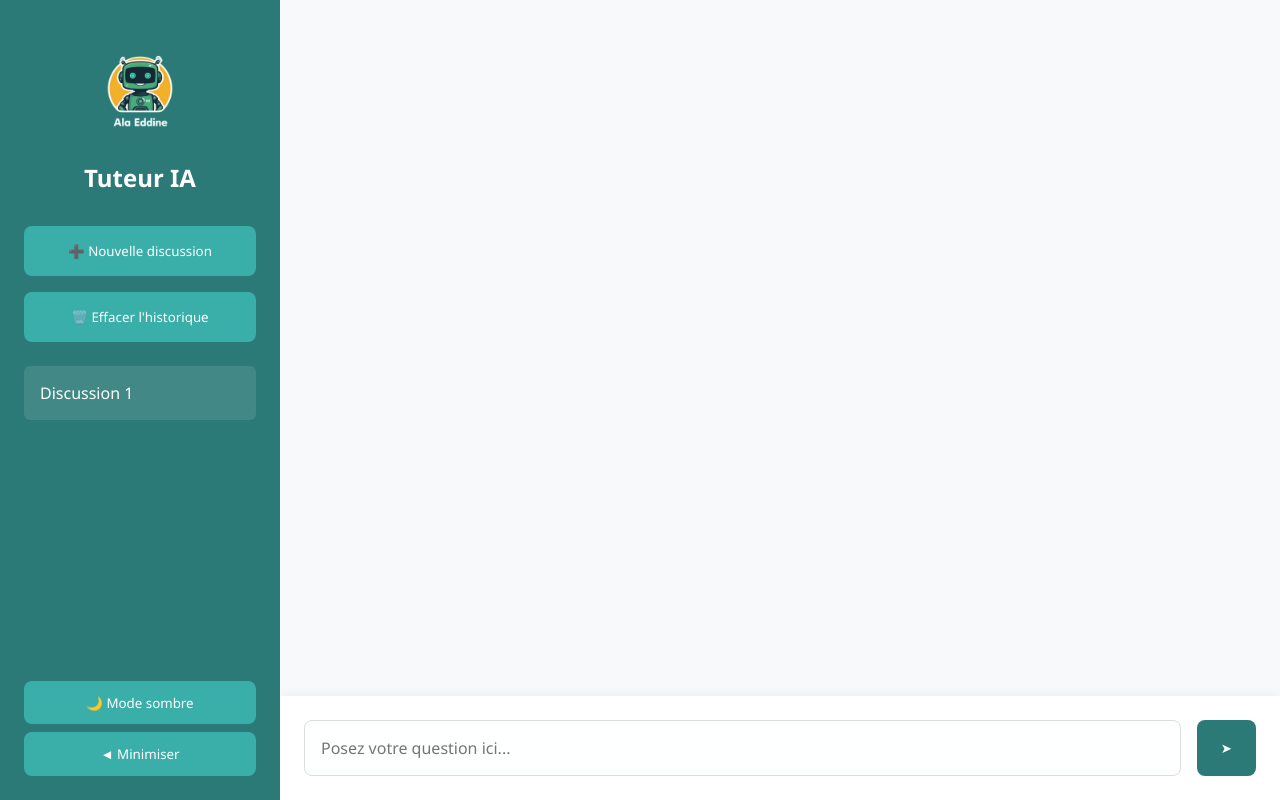
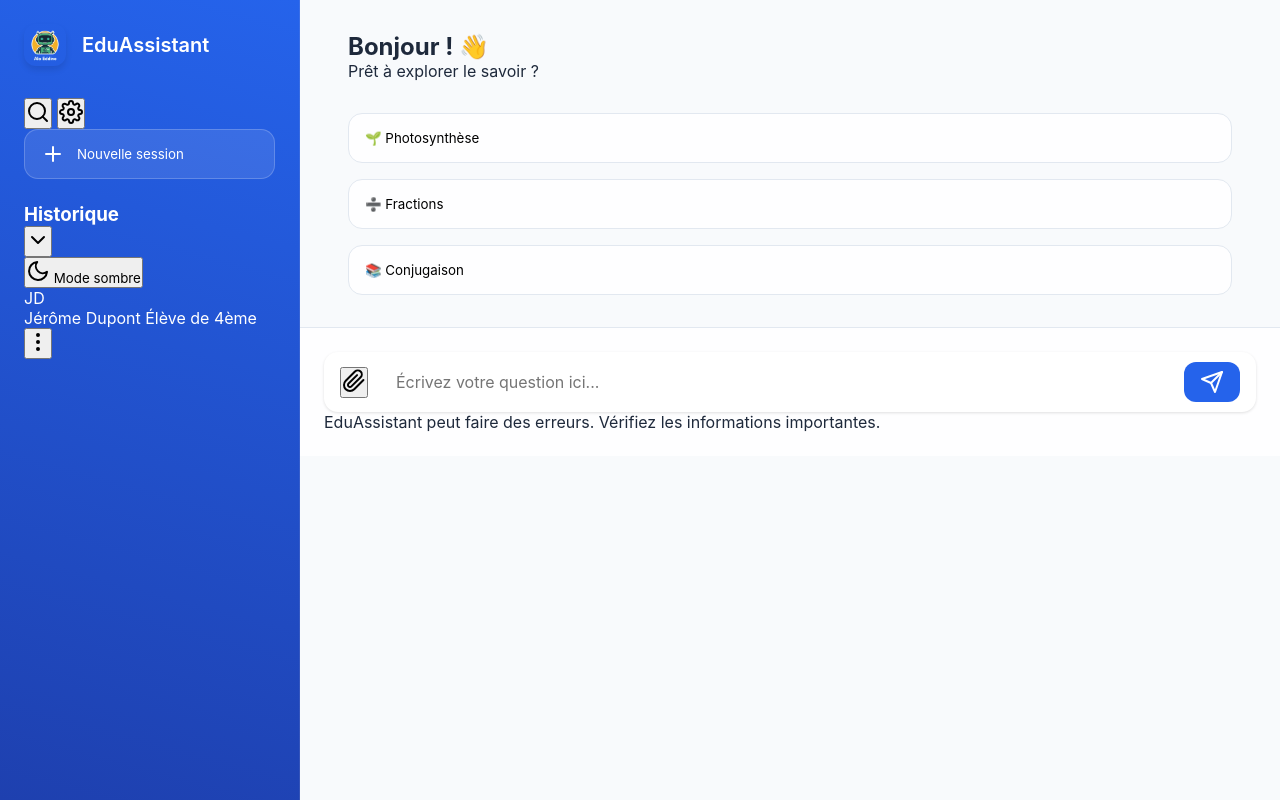
Before and after one commit to AlaeddineDhif/render_chatbot, a Flask app: page / in a window 1280 px wide. Run offline with Flask 3, Linux system fonts and the light colour scheme; some libraries are stand-ins or nearby versions.

Commit message:
mise a jour

```diff
--- a/app.py
+++ b/app.py
@@ -5,9 +5,9 @@ from datetime import datetime
 from flask_cors import CORS
 
 app = Flask(__name__)
-CORS(app)
+CORS(app, resources={r"/*": {"origins": "*"}})  # Assouplir les règles CORS
 
-genai.configure(api_key=os.environ.get("AIzaSyDpBdtPhSifJaea1vSEOXyL-X23SEtmOoo"))
+genai.configure(api_key=os.environ.get("YOUR_API_KEY"))
 
 @app.route('/')
 def home():
@@ -16,16 +16,24 @@ def home():
 @app.route('/ask', methods=['POST'])
 def ask_question():
     try:
-        data = request.json
+        data = request.get_json()
         prompt = data['question']
 
-        model = genai.GenerativeModel('gemini-pro')
+        # Configuration améliorée du modèle
+        generation_config = {
+            "temperature": 0.7,
+            "top_p": 0.95,
+            "top_k": 40,
+            "max_output_tokens": 1024
+        }
+
+        model = genai.GenerativeModel('gemini-pro', generation_config=generation_config)
         response = model.generate_content(prompt)
 
         return jsonify({
             'success': True,
             'answer': response.text,
-            'timestamp': datetime.now().strftime("%d/%m/%Y %H:%M")
+            'timestamp': datetime.now().isoformat()
         })
     except Exception as e:
         return jsonify({
@@ -34,4 +42,4 @@ def ask_question():
         }), 500
 
 if __name__ == '__main__':
-    app.run(host='0.0.0.0', port=5000)
+    app.run(host='0.0.0.0', port=5000, threaded=True)
--- a/static/app.js
+++ b/static/app.js
@@ -1,140 +1,142 @@
-let currentChat = null;
-let chats = JSON.parse(localStorage.getItem('chats')) || [];
+document.addEventListener('DOMContentLoaded', () => {
+    feather.replace();
+    loadChatHistory();
+});
 
-function init() {
-    if (chats.length === 0) {
-        createNewChat();
-    } else {
-        currentChat = chats[chats.length - 1];
-        loadChat(currentChat);
-    }
-    renderChatList();
+let currentChat = [];
+let isProcessing = false;
 
-    // Activer le mode sombre si déjà configuré
-    if (localStorage.getItem('darkMode') === 'true') {
-        document.body.classList.add('dark-mode');
-    }
-}
+async function processQuestion(question = null) {
+    if (isProcessing) return;
 
-function createNewChat() {
-    const newChat = {
-        id: Date.now(),
-        title: `Discussion ${chats.length + 1}`,
-        messages: [],
-        created: new Date().toISOString()
-    };
-    chats.push(newChat);
-    currentChat = newChat;
-    saveToLocalStorage();
-    renderChatList();
-    clearChatBox();
-    window.location.href = '/'; // Recharger la page pour la nouvelle discussion
-}
+    const inputField = document.getElementById('userInput');
+    const questionText = question || inputField.value.trim();
 
-function renderChatList() {
-    const chatHistory = document.getElementById('chatHistory');
-    chatHistory.innerHTML = '';
+    if (!questionText) return;
 
-    chats.forEach(chat => {
-        const div = document.createElement('div');
-        div.className = 'chat-item';
-        div.textContent = chat.title;
-        div.onclick = () => loadChat(chat);
-        chatHistory.appendChild(div);
-    });
-}
-
-function loadChat(chat) {
-    currentChat = chat;
-    const chatBox = document.getElementById('chatBox');
-    chatBox.innerHTML = '';
-
-    chat.messages.forEach(msg => {
-        appendMessage(msg.content, msg.role);
-    });
-}
-
-function appendMessage(content, role) {
-    const chatBox = document.getElementById('chatBox');
-    const messageDiv = document.createElement('div');
-    messageDiv.className = `message ${role}-message`;
-
-    const contentDiv = document.createElement('div');
-    contentDiv.textContent = content;
-
-    messageDiv.appendChild(contentDiv);
-    chatBox.appendChild(messageDiv);
-    chatBox.scrollTop = chatBox.scrollHeight;
-}
-
-async function processQuestion() {
-    const input = document.getElementById('userInput');
-    const question = input.value.trim();
-    if (!question) return;
-
-    // Ajouter message utilisateur
-    const userMsg = {
-        content: question,
-        role: 'user',
-        timestamp: new Date().toISOString()
-    };
-    currentChat.messages.push(userMsg);
-    appendMessage(question, 'user');
-
-    input.value = '';
+    isProcessing = true;
+    inputField.value = '';
+    showTypingIndicator();
 
     try {
+        addMessage(questionText, true);
         const response = await fetch('/ask', {
             method: 'POST',
-            headers: {
-                'Content-Type': 'application/json'
-            },
-            body: JSON.stringify({ question })
+            headers: { 'Content-Type': 'application/json' },
+            body: JSON.stringify({ question: questionText })
         });
 
         const data = await response.json();
-
         if (data.success) {
-            const aiMsg = {
-                content: data.answer,
-                role: 'ai',
-                timestamp: data.timestamp
-            };
-            currentChat.messages.push(aiMsg);
-            appendMessage(data.answer, 'ai');
+            addMessage(data.answer, false);
+            saveToHistory(questionText, data.answer);
         } else {
             throw new Error(data.error);
         }
     } catch (error) {
-        appendMessage(`Erreur: ${error.message}`, 'ai');
-    }
-
-    saveToLocalStorage();
-}
-
-function clearHistory() {
-    if (confirm("Êtes-vous sûr de vouloir effacer l'historique ?")) {
-        localStorage.removeItem('chats');
-        location.reload();
+        addMessage(`Désolé, une erreur est survenue : ${error.message}`, false);
+    } finally {
+        hideTypingIndicator();
+        isProcessing = false;
     }
 }
 
-function toggleDarkMode() {
-    document.body.classList.toggle('dark-mode');
-    localStorage.setItem('darkMode', document.body.classList.contains('dark-mode'));
+function addMessage(content, isUser) {
+    const chatBox = document.getElementById('chatBox');
+    const messageDiv = document.createElement('div');
+    messageDiv.className = `message ${isUser ? 'user-message' : 'ai-message'}`;
+
+    if (!isUser) {
+        messageDiv.innerHTML = `
+            <div class="message-content">${content}</div>
+            <div class="message-tools">
+                <button class="tool-btn copy-btn" onclick="copyMessage(this)">
+                    <i data-feather="copy"></i>
+                </button>
+                <button class="tool-btn" onclick="rateResponse(this, true)">
+                    <i data-feather="thumbs-up"></i>
+                </button>
+                <button class="tool-btn" onclick="rateResponse(this, false)">
+                    <i data-feather="thumbs-down"></i>
+                </button>
+            </div>
+        `;
+    } else {
+        messageDiv.textContent = content;
+    }
+
+    chatBox.appendChild(messageDiv);
+    chatBox.scrollTo({ top: chatBox.scrollHeight, behavior: 'smooth' });
+    feather.replace();
 }
 
-function toggleSidebar() {
-    const sidebar = document.getElementById('sidebar');
-    sidebar.classList.toggle('collapsed');
+function showTypingIndicator() {
+    const chatBox = document.getElementById('chatBox');
+    const typingDiv = document.createElement('div');
+    typingDiv.className = 'typing-indicator';
+    typingDiv.innerHTML = `
+        <span>Réponse en cours</span>
+        <div class="dots">
+            <div class="dot-flashing"></div>
+            <div class="dot-flashing" style="animation-delay: 0.2s"></div>
+            <div class="dot-flashing" style="animation-delay: 0.4s"></div>
+        </div>
+    `;
+    chatBox.appendChild(typingDiv);
+    chatBox.scrollTo({ top: chatBox.scrollHeight, behavior: 'smooth' });
 }
 
-function saveToLocalStorage() {
-    localStorage.setItem('chats', JSON.stringify(chats));
+function hideTypingIndicator() {
+    document.querySelector('.typing-indicator')?.remove();
 }
 
-// Initialisation
-document.addEventListener('DOMContentLoaded', init);
+function copyMessage(button) {
+    const message = button.closest('.message').querySelector('.message-content').textContent;
+    navigator.clipboard.writeText(message);
+    button.innerHTML = '<i data-feather="check"></i>';
+    feather.replace();
+    setTimeout(() => {
+        button.innerHTML = '<i data-feather="copy"></i>';
+        feather.replace();
+    }, 2000);
+}
+
+function rateResponse(button, isPositive) {
+    button.disabled = true;
+    button.innerHTML = isPositive
+        ? '<i data-feather="thumbs-up" style="color: #10b981"></i>'
+        : '<i data-feather="thumbs-down" style="color: #ef4444"></i>';
+    feather.replace();
+}
+
+function saveToHistory(question, answer) {
+    const history = JSON.parse(localStorage.getItem('chatHistory') || '[]');
+    history.push({ question, answer, date: new Date() });
+    localStorage.setItem('chatHistory', JSON.stringify(history));
+    updateHistoryDisplay();
+}
+
+function loadChatHistory() {
+    updateHistoryDisplay();
+}
+
+function updateHistoryDisplay() {
+    const history = JSON.parse(localStorage.getItem('chatHistory') || '[]');
+    const historyContainer = document.querySelector('.history-items');
+
+    historyContainer.innerHTML = history
+        .map((entry, index) => `
+            <div class="history-item" onclick="loadHistoryEntry(${index})">
+                <div class="preview-text">${entry.question}</div>
+                <small>${new Date(entry.date).toLocaleDateString()}</small>
+            </div>
+        `).join('');
+}
+
+// Gestionnaire d'événement pour la touche Entrée
 document.getElementById('userInput').addEventListener('keypress', (e) => {
-    if (e.key === 'Enter') processQuestion();
+    if (e.key === 'Enter' && !e.shiftKey) {
+        e.preventDefault();
+        processQuestion();
+    }
 });
--- a/static/styles.css
+++ b/static/styles.css
@@ -1,218 +1,228 @@
 :root {
-    --primary-color: #2B7A78;
-    --secondary-color: #3AAFA9;
-    --background-color: #FEFFFF;
-    --text-color: #17252A;
-    --sidebar-width: 280px;
+    --primary-color: #2563eb;
+    --secondary-color: #1d4ed8;
+    --accent-color: #7c3aed;
+    --background-color: #f8fafc;
+    --text-color: #1e293b;
+    --sidebar-width: 300px;
+    --border-radius: 14px;
+    --shadow-sm: 0 1px 3px rgba(0,0,0,0.12);
+    --shadow-md: 0 4px 6px rgba(0,0,0,0.1);
 }
 
 * {
     margin: 0;
     padding: 0;
     box-sizing: border-box;
-    font-family: 'Segoe UI', system-ui, sans-serif;
+    font-family: 'Inter', system-ui;
 }
 
 body {
     background: var(--background-color);
     color: var(--text-color);
     height: 100vh;
-    transition: background 0.3s, color 0.3s;
+    transition: all 0.3s cubic-bezier(0.4, 0, 0.2, 1);
 }
 
-body.dark-mode {
-    --background-color: #121212;
-    --text-color: #ffffff;
+.dark-mode {
+    --primary-color: #3b82f6;
+    --background-color: #0f172a;
+    --text-color: #f8fafc;
 }
 
 .container {
     display: grid;
     grid-template-columns: var(--sidebar-width) 1fr;
     height: 100vh;
-    transition: grid-template-columns 0.3s;
 }
 
+/* Sidebar Styles */
 .sidebar {
-    background: var(--primary-color);
+    background: linear-gradient(195deg, var(--primary-color), #1e40af);
     padding: 1.5rem;
-    color: white;
     display: flex;
     flex-direction: column;
-    gap: 1rem;
-    position: relative;
-}
-
-.sidebar.collapsed {
-    width: 60px;
-    overflow: hidden;
+    color: white;
+    border-right: 1px solid rgba(255,255,255,0.1);
 }
 
 .logo-container {
-    text-align: center;
-    padding: 1rem 0;
+    display: flex;
+    align-items: center;
+    gap: 1rem;
+    margin-bottom: 2rem;
 }
 
 .logo {
-    width: 100px;
-    height: auto;
-    margin-bottom: 1rem;
-    border-radius: 50%;
-    transition: width 0.3s;
+    width: 42px;
+    height: 42px;
+    border-radius: 12px;
+    box-shadow: var(--shadow-md);
 }
 
-.sidebar.collapsed .logo {
-    width: 40px;
+.brand {
+    font-size: 1.25rem;
+    font-weight: 600;
 }
 
-.new-chat, .clear-button {
-    width: 100%;
-    padding: 1rem;
-    background: var(--secondary-color);
+.new-chat {
+    background: rgba(255,255,255,0.1);
+    border: 1px solid rgba(255,255,255,0.2);
+    padding: 0.75rem 1rem;
+    border-radius: var(--border-radius);
     color: white;
-    border: none;
-    border-radius: 8px;
-    cursor: pointer;
-    transition: transform 0.2s, background 0.3s;
+    display: flex;
+    align-items: center;
+    gap: 0.75rem;
+    margin-bottom: 1.5rem;
+    transition: all 0.2s;
 }
 
-.new-chat:hover, .clear-button:hover {
-    background: #2B7A78;
-    transform: translateY(-2px);
+.new-chat:hover {
+    background: rgba(255,255,255,0.2);
 }
 
-.chat-history {
-    flex: 1;
-    overflow-y: auto;
-}
-
-.chat-item {
-    padding: 1rem;
-    margin: 0.5rem 0;
-    background: rgba(255, 255, 255, 0.1);
-    border-radius: 6px;
-    cursor: pointer;
-    transition: background 0.3s;
-}
-
-.chat-item:hover {
-    background: rgba(255, 255, 255, 0.2);
-}
-
-.sidebar-footer {
-    margin-top: auto;
-    display: flex;
-    flex-direction: column;
-    gap: 0.5rem;
-}
-
-.dark-mode-button, .minimize-button {
-    width: 100%;
-    padding: 0.8rem;
-    background: var(--secondary-color);
-    color: white;
-    border: none;
-    border-radius: 8px;
-    cursor: pointer;
-    transition: background 0.3s;
-}
-
-.dark-mode-button:hover, .minimize-button:hover {
-    background: #2B7A78;
-}
-
-.main-content {
-    display: flex;
-    flex-direction: column;
-}
-
+/* Chat Area */
 .chat-box {
     flex: 1;
-    padding: 2rem;
+    padding: 2rem 3rem;
     overflow-y: auto;
-    background: #f8f9fa;
-}
-
-body.dark-mode .chat-box {
-    background: #1e1e1e;
-    color: white;
+    background: var(--background-color);
 }
 
 .message {
-    margin: 1rem 0;
-    padding: 1.2rem;
-    border-radius: 12px;
-    max-width: 70%;
-    animation: fadeIn 0.3s ease-out;
+    max-width: 75%;
+    padding: 1.25rem;
+    margin: 1.5rem 0;
+    line-height: 1.6;
+    position: relative;
+    animation: messageEnter 0.3s ease-out;
 }
 
 .user-message {
-    background: var(--secondary-color);
+    background: var(--primary-color);
     color: white;
+    border-radius: 1rem 1rem 0.25rem 1rem;
     margin-left: auto;
 }
 
 .ai-message {
-    background: white;
-    border: 1px solid #eee;
-    box-shadow: 0 2px 4px rgba(0, 0, 0, 0.05);
+    background: rgba(255,255,255,0.9);
+    border: 1px solid #e2e8f0;
+    border-radius: 1rem 1rem 1rem 0.25rem;
+    box-shadow: var(--shadow-sm);
 }
 
-body.dark-mode .ai-message {
-    background: #2d2d2d;
-    border-color: #444;
+.ai-message::before {
+    content: "🤖";
+    position: absolute;
+    left: -42px;
+    top: -4px;
+    font-size: 1.8rem;
 }
 
+/* Input Area */
 .input-area {
-    display: flex;
-    gap: 1rem;
     padding: 1.5rem;
-    background: white;
-    box-shadow: 0 -2px 10px rgba(0, 0, 0, 0.05);
+    background: rgba(255,255,255,0.9);
+    border-top: 1px solid #e2e8f0;
 }
 
-body.dark-mode .input-area {
-    background: #1e1e1e;
+.input-container {
+    display: flex;
+    align-items: center;
+    gap: 1rem;
+    background: white;
+    border-radius: var(--border-radius);
+    padding: 0.5rem 1rem;
+    box-shadow: var(--shadow-sm);
 }
 
 input[type="text"] {
     flex: 1;
-    padding: 1rem;
-    border: 1px solid #ddd;
-    border-radius: 8px;
+    border: none;
+    padding: 0.75rem;
     font-size: 1rem;
-    background: var(--background-color);
-    color: var(--text-color);
+    background: transparent;
 }
 
 .send-button {
-    padding: 1rem 1.5rem;
     background: var(--primary-color);
     color: white;
     border: none;
-    border-radius: 8px;
-    cursor: pointer;
-    transition: background 0.3s;
+    padding: 0.5rem 1rem;
+    border-radius: 0.75rem;
+    display: flex;
+    align-items: center;
 }
 
-.send-button:hover {
-    background: var(--secondary-color);
+/* Quick Questions */
+.quick-questions {
+    display: grid;
+    gap: 1rem;
+    margin-top: 2rem;
 }
 
-@keyframes fadeIn {
-    from { opacity: 0; transform: translateY(10px); }
-    to { opacity: 1; transform: translateY(0); }
+.quick-question {
+    background: rgba(255,255,255,0.9);
+    border: 1px solid #e2e8f0;
+    padding: 1rem;
+    border-radius: var(--border-radius);
+    text-align: left;
+    transition: all 0.2s;
 }
 
-@media (max-width: 768px) {
-    .container {
-        grid-template-columns: 1fr;
+.quick-question:hover {
+    background: var(--primary-color);
+    color: white;
+    transform: translateX(8px);
+}
+
+/* Animations */
+@keyframes messageEnter {
+    from {
+        opacity: 0;
+        transform: translateY(12px);
     }
-
-    .sidebar {
-        display: none;
-    }
-
-    .chat-box {
-        padding: 1rem;
+    to {
+        opacity: 1;
+        transform: translateY(0);
     }
 }
+
+.typing-indicator {
+    display: inline-flex;
+    align-items: center;
+    gap: 0.5rem;
+    padding: 0.75rem 1.25rem;
+    background: white;
+    border-radius: 2rem;
+    box-shadow: var(--shadow-sm);
+}
+
+.dot-flashing {
+    width: 8px;
+    height: 8px;
+    border-radius: 50%;
+    background: #94a3b8;
+    animation: dotFlashing 1s infinite linear;
+}
+
+@keyframes dotFlashing {
+    0%, 80%, 100% { opacity: 0.3; }
+    40% { opacity: 1; }
+}
+
+/* Dark Mode Adjustments */
+.dark-mode .ai-message {
+    background: rgba(30, 41, 59, 0.9);
+    border-color: #1e293b;
+}
+
+.dark-mode .input-container {
+    background: #1e293b;
+}
+
+.dark-mode input[type="text"] {
+    color: white;
+}
--- a/templates/index.html
+++ b/templates/index.html
@@ -3,38 +3,101 @@
 <head>
     <meta charset="UTF-8">
     <meta name="viewport" content="width=device-width, initial-scale=1.0">
-    <title>Tuteur IA Collège</title>
+    <title>Tuteur IA Collège Professionnel</title>
     <link rel="stylesheet" href="{{ url_for('static', filename='styles.css') }}">
+    <link rel="stylesheet" href="https://cdn.jsdelivr.net/npm/feather-icons/dist/feather.min.css">
     <link rel="icon" type="image/png" href="{{ url_for('static', filename='logo.png') }}">
 </head>
 <body>
     <div class="container">
         <aside class="sidebar" id="sidebar">
-            <div class="logo-container">
-                <img src="{{ url_for('static', filename='logo.png') }}" alt="Logo Tuteur IA" class="logo">
-                <h1>Tuteur IA</h1>
+            <div class="sidebar-header">
+                <div class="logo-container">
+                    <img src="{{ url_for('static', filename='logo.png') }}" alt="Logo" class="logo">
+                    <h1 class="brand">EduAssistant</h1>
+                </div>
+                <div class="chat-controls">
+                    <button class="btn-icon" title="Rechercher">
+                        <i data-feather="search"></i>
+                    </button>
+                    <button class="btn-icon" title="Paramètres">
+                        <i data-feather="settings"></i>
+                    </button>
+                </div>
             </div>
 
-            <button class="new-chat" onclick="createNewChat()">➕ Nouvelle discussion</button>
-            <button class="clear-button" onclick="clearHistory()">🗑️ Effacer l'historique</button>
+            <button class="new-chat" onclick="createNewChat()">
+                <i data-feather="plus"></i>
+                <span>Nouvelle session</span>
+            </button>
 
-            <div class="chat-history" id="chatHistory"></div>
+            <div class="chat-history" id="chatHistory">
+                <div class="history-header">
+                    <h3>Historique</h3>
+                    <button class="btn-icon" title="Gérer l'historique">
+                        <i data-feather="chevron-down"></i>
+                    </button>
+                </div>
+                <div class="history-items"></div>
+            </div>
 
             <div class="sidebar-footer">
-                <button class="dark-mode-button" onclick="toggleDarkMode()">🌙 Mode sombre</button>
-                <button class="minimize-button" onclick="toggleSidebar()">◄ Minimiser</button>
+                <button class="dark-mode-button" onclick="toggleDarkMode()">
+                    <i data-feather="moon"></i>
+                    <span>Mode sombre</span>
+                </button>
+                <div class="user-menu">
+                    <div class="user-avatar">JD</div>
+                    <div class="user-info">
+                        <span class="user-name">Jérôme Dupont</span>
+                        <span class="user-role">Élève de 4ème</span>
+                    </div>
+                    <button class="btn-icon" title="Menu">
+                        <i data-feather="more-vertical"></i>
+                    </button>
+                </div>
             </div>
         </aside>
 
         <main class="main-content">
-            <div class="chat-box" id="chatBox"></div>
+            <div class="chat-box" id="chatBox">
+                <div class="welcome-message">
+                    <div class="welcome-header">
+                        <h2>Bonjour ! 👋</h2>
+                        <p>Prêt à explorer le savoir ?</p>
+                    </div>
+                    <div class="quick-questions">
+                        <button class="quick-question" onclick="processQuestion('Explique la photosynthèse')">
+                            🌱 Photosynthèse
+                        </button>
+                        <button class="quick-question" onclick="processQuestion('Résoudre 3/4 + 1/2')">
+                            ➗ Fractions
+                        </button>
+                        <button class="quick-question" onclick="processQuestion('Exercice de conjugaison')">
+                            📚 Conjugaison
+                        </button>
+                    </div>
+                </div>
+            </div>
+
             <div class="input-area">
-                <input type="text" id="userInput" placeholder="Posez votre question ici...">
-                <button class="send-button" onclick="processQuestion()">➤</button>
+                <div class="input-container">
+                    <button class="btn-icon" title="Ajouter un fichier">
+                        <i data-feather="paperclip"></i>
+                    </button>
+                    <input type="text" id="userInput" placeholder="Écrivez votre question ici...">
+                    <button class="send-button" onclick="processQuestion()">
+                        <i data-feather="send"></i>
+                    </button>
+                </div>
+                <div class="input-footer">
+                    <span class="hint-text">EduAssistant peut faire des erreurs. Vérifiez les informations importantes.</span>
+                </div>
             </div>
         </main>
     </div>
 
+    <script src="https://cdn.jsdelivr.net/npm/feather-icons/dist/feather.min.js"></script>
     <script src="{{ url_for('static', filename='app.js') }}"></script>
 </body>
 </html>
```
